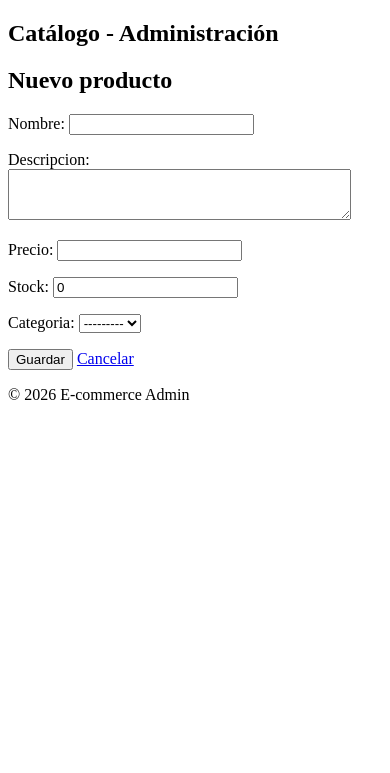
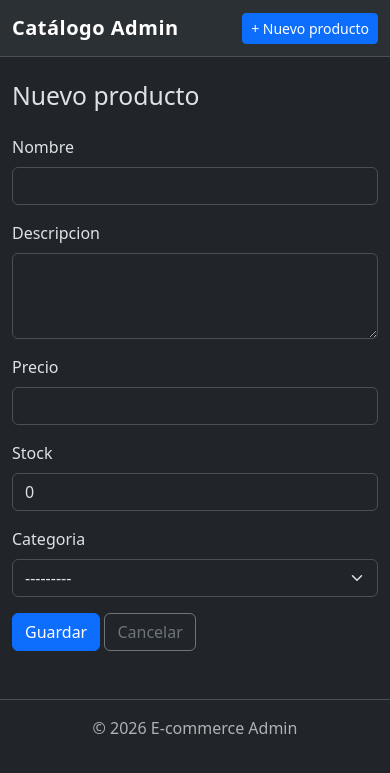
Before and after one commit to hanssoto-cyber/M7-portafolio, a Django app: page /products/create/ in a window 390 px wide. Shown: the top 773 px of the page. Run offline with Django 5.2, Linux system fonts and the light colour scheme; data that the repository does not hold is empty.

Commit message:
Ultima fase: Bootstrap 5 dark, estilos propios y collectstatic

```diff
--- a/catalogo/forms.py
+++ b/catalogo/forms.py
@@ -7,5 +7,9 @@ class ProductoForm(forms.ModelForm):
         model = Producto
         fields = ['nombre', 'descripcion', 'precio', 'stock', 'categoria']
         widgets = {
-            'descripcion': forms.Textarea(attrs={'rows': 3}),
+            'nombre': forms.TextInput(attrs={'class': 'form-control'}),
+            'descripcion': forms.Textarea(attrs={'class': 'form-control', 'rows': 3}),
+            'precio': forms.NumberInput(attrs={'class': 'form-control', 'step': '0.01'}),
+            'stock': forms.NumberInput(attrs={'class': 'form-control'}),
+            'categoria': forms.Select(attrs={'class': 'form-select'}),
         }
--- a/catalogo/templates/catalogo/form_producto.html
+++ b/catalogo/templates/catalogo/form_producto.html
@@ -3,12 +3,20 @@
 {% block title %}{{ titulo }}{% endblock %}
 
 {% block content %}
-<h2>{{ titulo }}</h2>
+<h2 class="mb-4">{{ titulo }}</h2>
 
-<form method="post">
+<form method="post" class="col-md-6">
     {% csrf_token %}
-    {{ form.as_p }}
-    <button type="submit">Guardar</button>
-    <a href="{% url 'catalogo:listar_productos' %}">Cancelar</a>
+    {% for field in form %}
+    <div class="mb-3">
+        <label class="form-label">{{ field.label }}</label>
+        {{ field }}
+        {% if field.errors %}
+            <div class="text-danger small">{{ field.errors|striptags }}</div>
+        {% endif %}
+    </div>
+    {% endfor %}
+    <button type="submit" class="btn btn-primary">Guardar</button>
+    <a href="{% url 'catalogo:listar_productos' %}" class="btn btn-outline-secondary">Cancelar</a>
 </form>
 {% endblock %}
--- a/config/settings.py
+++ b/config/settings.py
@@ -122,6 +122,7 @@ TIME_ZONE = 'America/Santiago'
 
 STATIC_URL = 'static/'
 STATICFILES_DIRS = [BASE_DIR / 'static']
+STATIC_ROOT = BASE_DIR / 'staticfiles'
 
 LOGIN_URL = 'login'
 LOGIN_REDIRECT_URL = 'catalogo:listar_productos'
--- /dev/null
+++ b/static/css/style.css
@@ -0,0 +1,7 @@
+.navbar-brand {
+    letter-spacing: 0.5px;
+}
+
+.table-hover tbody tr:hover {
+    background-color: rgba(255, 255, 255, 0.05);
+}
--- a/templates/base.html
+++ b/templates/base.html
@@ -1,18 +1,23 @@
 {% load static %}
 <!DOCTYPE html>
-<html lang="es">
+<html lang="es" data-bs-theme="dark">
 <head>
     <meta charset="UTF-8">
+    <meta name="viewport" content="width=device-width, initial-scale=1.0">
     <title>{% block title %}E-commerce Admin{% endblock %}</title>
+    <link href="https://cdn.jsdelivr.net/npm/bootstrap@5.3.3/dist/css/bootstrap.min.css" rel="stylesheet">
+    <link rel="stylesheet" href="{% static 'css/style.css' %}">
 </head>
 <body>
     {% include 'partials/navbar.html' %}
 
-    <main>
+    <main class="container my-4">
         {% include 'partials/messages.html' %}
         {% block content %}{% endblock %}
     </main>
 
     {% include 'partials/footer.html' %}
+
+    <script src="https://cdn.jsdelivr.net/npm/bootstrap@5.3.3/dist/js/bootstrap.bundle.min.js"></script>
 </body>
 </html>
--- a/templates/partials/footer.html
+++ b/templates/partials/footer.html
@@ -1,3 +1,3 @@
-<footer>
-    <p>&copy; 2026 E-commerce Admin</p>
+<footer class="border-top py-3 mt-5 text-center text-body-secondary">
+    <p class="mb-0">&copy; 2026 E-commerce Admin</p>
 </footer>
--- a/templates/partials/messages.html
+++ b/templates/partials/messages.html
@@ -1,7 +1,8 @@
 {% if messages %}
-    <ul>
     {% for message in messages %}
-        <li>{{ message }}</li>
+    <div class="alert {% if message.tags == 'success' %}alert-success{% elif message.tags == 'error' %}alert-danger{% else %}alert-info{% endif %} alert-dismissible fade show" role="alert">
+        {{ message }}
+        <button type="button" class="btn-close" data-bs-dismiss="alert"></button>
+    </div>
     {% endfor %}
-    </ul>
 {% endif %}
--- a/templates/partials/navbar.html
+++ b/templates/partials/navbar.html
@@ -1,3 +1,8 @@
-<nav>
-    <h1>Catálogo - Administración</h1>
+<nav class="navbar navbar-expand-lg bg-body-tertiary border-bottom">
+    <div class="container">
+        <a class="navbar-brand fw-bold" href="{% url 'catalogo:listar_productos' %}">Catálogo Admin</a>
+        <div class="d-flex">
+            <a href="{% url 'catalogo:crear_producto' %}" class="btn btn-primary btn-sm">+ Nuevo producto</a>
+        </div>
+    </div>
 </nav>
```
Also changed, not shown: catalogo/templates/catalogo/confirmar_eliminar.html (+6 -4 lines), catalogo/templates/catalogo/listar_productos.html (+9 -8 lines), 1 other file.
